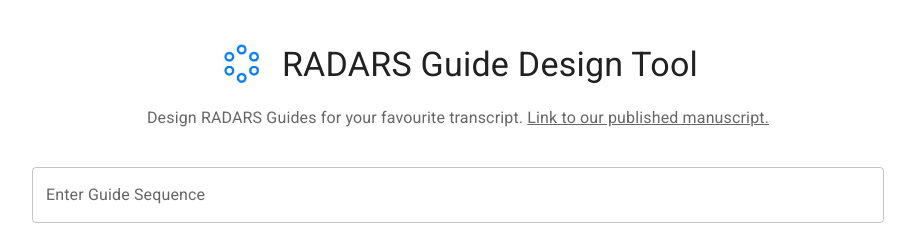
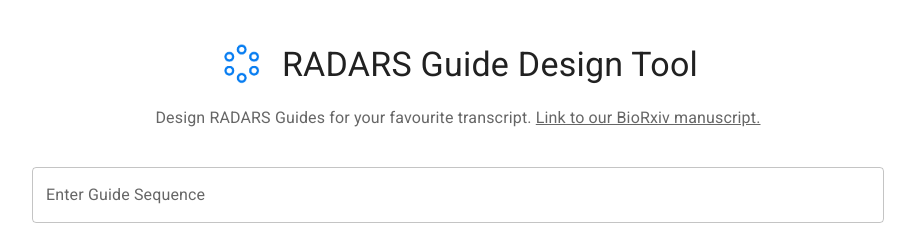
Before and after one commit to chen-dawn/radars-guide-design, a React (Create React App) app in the folder frontend/: page / in a window 1280 px wide. Shown: the top 225 px of the page, without its empty margins (182-1097 px from the left). Built offline with nearby package versions, Linux system fonts and the light colour scheme; no server answers.

Commit message:
build again

```diff
--- a/frontend/src/App.js
+++ b/frontend/src/App.js
@@ -30,7 +30,7 @@
             color="inherit"
             href="https://www.biorxiv.org/content/10.1101/2022.01.26.477951v1"
           >
-            {" Link to our published manuscript."}
+            {" Link to our BioRxiv manuscript."}
           </Link>
         </Typography>
       </Box>
```
Also changed, not shown: 10 other files (tests, documents, lock files or other folders).
